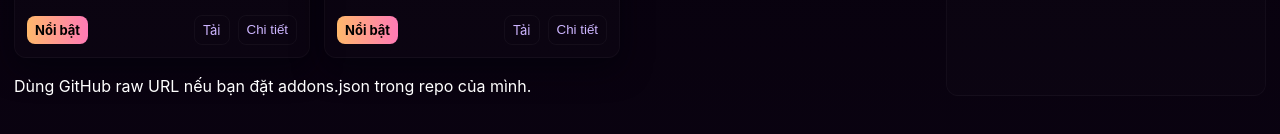
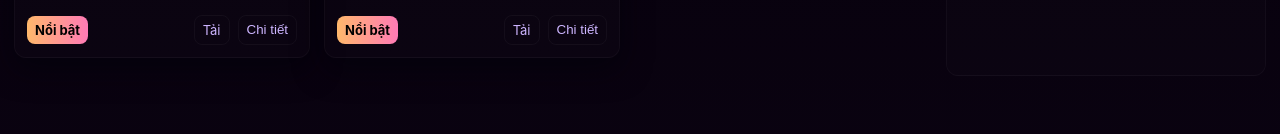
Before and after one commit to truongten139-star/MCPEXNGHIAVN2, a website: page index.html in a window 1280 px wide. Shown: the part 498-632 px from the top of the page. Drawn offline with Linux system fonts and the light colour scheme.

Commit message:
index.html

```diff
--- a/index.html
+++ b/index.html
@@ -50,7 +50,7 @@
 
         <div class="cards" id="grid" aria-live="polite"></div>
         <div class="spacer"></div>
-        <footer id="bottomNote">Dùng GitHub raw URL nếu bạn đặt addons.json trong repo của mình.</footer>
+        <!-- Footer cũ đã bị xóa -->
       </section>
 
       <aside class="side" aria-labelledby="sideTitle">
```
